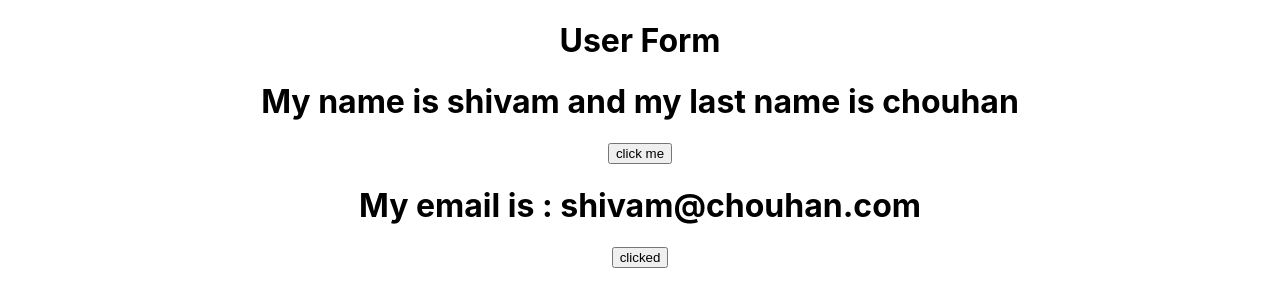
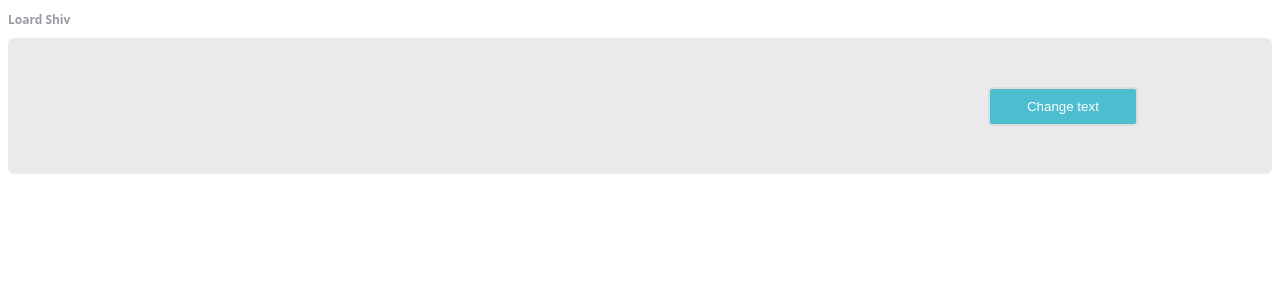
Before and after one commit to Lord-shiv/Django_rest_projects, a React (Create React App) app in the folder Register_user/front_end/: page / in a window 1280 px wide. Shown: the top 306 px of the page. Built offline with nearby package versions, Linux system fonts and the light colour scheme.

Commit message:
adds stats to react creating a button

```diff
--- a/Register_user/front_end/public/index.html
+++ b/Register_user/front_end/public/index.html
@@ -6,6 +6,11 @@
   <link rel="icon" href="%PUBLIC_URL%/favicon.ico" />
   <meta name="viewport" content="width=device-width, initial-scale=1" />
   <meta name="theme-color" content="#000000" />
+  <!-- me -->
+  <meta name="viewport" content="width=device-width,initial-scale=1,maximum-scale=1,user-scalable=no">
+  <meta http-equiv="X-UA-Compatible" content="IE=edge,chrome=1">
+  <meta name="HandheldFriendly" content="true">
+  <!-- me -->
   <meta name="description" content="Web site created using create-react-app" />
   <link rel="apple-touch-icon" href="%PUBLIC_URL%/logo192.png" />
   <!--
--- a/Register_user/front_end/src/App.css
+++ b/Register_user/front_end/src/App.css
@@ -1,38 +1,81 @@
-.App {
+/* Tablet Landscape */
+@media screen and (max-width: 1060px) {
+  #primary { width:67%; }
+  #secondary { width:30%; margin-left:3%;}
+}
+
+/* Tabled Portrait */
+@media screen and (max-width: 768px) {
+  #primary { width:100%; }
+  #secondary { width:100%; margin:0; border:none; }
+}
+
+html { font-size:100%; }
+
+
+@media (min-width: 640px) { body {font-size:1rem;} }
+@media (min-width:960px) { body {font-size:1.2rem;} }
+@media (min-width:1100px) { body {font-size:1.5rem;} }
+
+h1 {
+  color: #9799a7;
+  font-size: 12px;
+  font-weight: bold;
+  margin-bottom: 6px;
+}
+.container:before, .container:after {
+  content: "";
+  display: table;
+}
+.container:after {
+  clear: both;
+}
+.container {
+  background: #eaeaed;
+  margin-bottom: 24px;
+  *zoom: 1;
+}
+.container-75 {
+  width: 75%;
+}
+.container-50 {
+  margin-bottom: 0;
+  width: 50%;
+}
+.container, section, aside {
+  border-radius: 6px;
+}
+section, aside {
+  /* background: #2db34a; */
+  color: #fff;
+  margin: 1.858736059%;
+  padding: 20px 0;
   text-align: center;
 }
-
-.App-logo {
-  height: 40vmin;
-  pointer-events: none;
+section {
+  float: left;
+  width: 63.197026%;
+}
+aside {
+  float: right;
+  width: 29.3680297%;
 }
 
-@media (prefers-reduced-motion: no-preference) {
-  .App-logo {
-    animation: App-logo-spin infinite 20s linear;
-  }
+.button {
+  border-radius: 4px;
+  background-color: #4dbecf;
+  border: 2px solid gainsboro;
+  color: white;
+  text-align: center;
+  padding: 10px;
+  width: 150px;
+  transition: all 0.5s;
+  cursor: pointer;
+  margin: 5px;
+  outline: none;
 }
 
-.App-header {
-  background-color: #282c34;
-  min-height: 100vh;
-  display: flex;
-  flex-direction: column;
-  align-items: center;
-  justify-content: center;
-  font-size: calc(10px + 2vmin);
-  color: white;
+
+.button:hover {
+  background-color : #4398a5;
 }
-
-.App-link {
-  color: #61dafb;
-}
-
-@keyframes App-logo-spin {
-  from {
-    transform: rotate(0deg);
-  }
-  to {
-    transform: rotate(360deg);
-  }
-}
--- a/Register_user/front_end/src/App.js
+++ b/Register_user/front_end/src/App.js
@@ -1,6 +1,7 @@
 import './App.css';
 import Hello from './components/UserForm';
 import UserFormClass from './components/UserForms';
+import Name from './components/Name';
 
 function App() {
   function clicked() {
@@ -8,9 +9,7 @@ function App() {
   }
   return (
     <div className="App">
-      <h1>User Form</h1>
-      <Hello name="shivam" lastname="chouhan" />
-      <UserFormClass email="shivam@chouhan.com" myclick={clicked} />
+      <Name />
     </div>
   );
 }
--- /dev/null
+++ b/Register_user/front_end/src/components/Name.js
@@ -0,0 +1,31 @@
+import React, { Component } from 'react';
+
+class Name extends Component {
+    constructor() {
+        super()
+        this.state = {
+            name: "Loard Shiv"
+        }
+    }
+
+    clickMe = () => {
+        this.setState({
+            // name: "Rick & Morty"
+            name: this.state.name === "Loard Shiv" ? "Rick & Morty" : "Loard Shiv"
+        })
+    }
+    render() {
+        return (
+            <div>
+                <h1>{this.state.name}</h1>
+                <div class="container">
+                    <aside>
+                        <button onClick={this.clickMe} type="submit" class="button">Change text</button>
+                    </aside>
+                </div>
+            </div>
+        )
+    }
+}
+
+export default Name;
--- a/Register_user/front_end/src/index.css
+++ b/Register_user/front_end/src/index.css
@@ -1,12 +1,12 @@
 body {
-  margin: 0;
-  font-family: -apple-system, BlinkMacSystemFont, 'Segoe UI', 'Roboto', 'Oxygen',
-    'Ubuntu', 'Cantarell', 'Fira Sans', 'Droid Sans', 'Helvetica Neue',
-    sans-serif;
-  -webkit-font-smoothing: antialiased;
-  -moz-osx-font-smoothing: grayscale;
+  font: 600 14px/24px "Open Sans",
+     "HelveticaNeue-Light",
+     "Helvetica Neue Light",
+     "Helvetica Neue",
+     Helvetica, Arial,
+     "Lucida Grande",
+     Sans-Serif;
 }
-
 code {
   font-family: source-code-pro, Menlo, Monaco, Consolas, 'Courier New',
     monospace;
```
